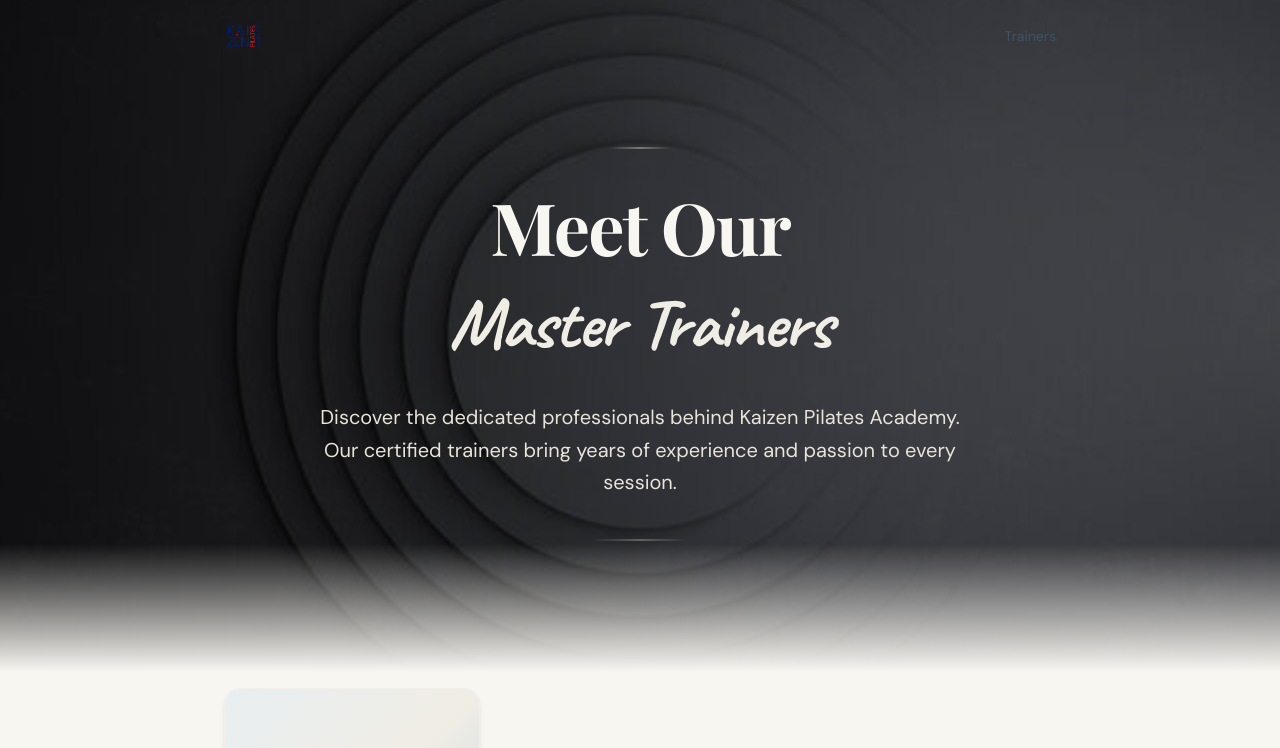
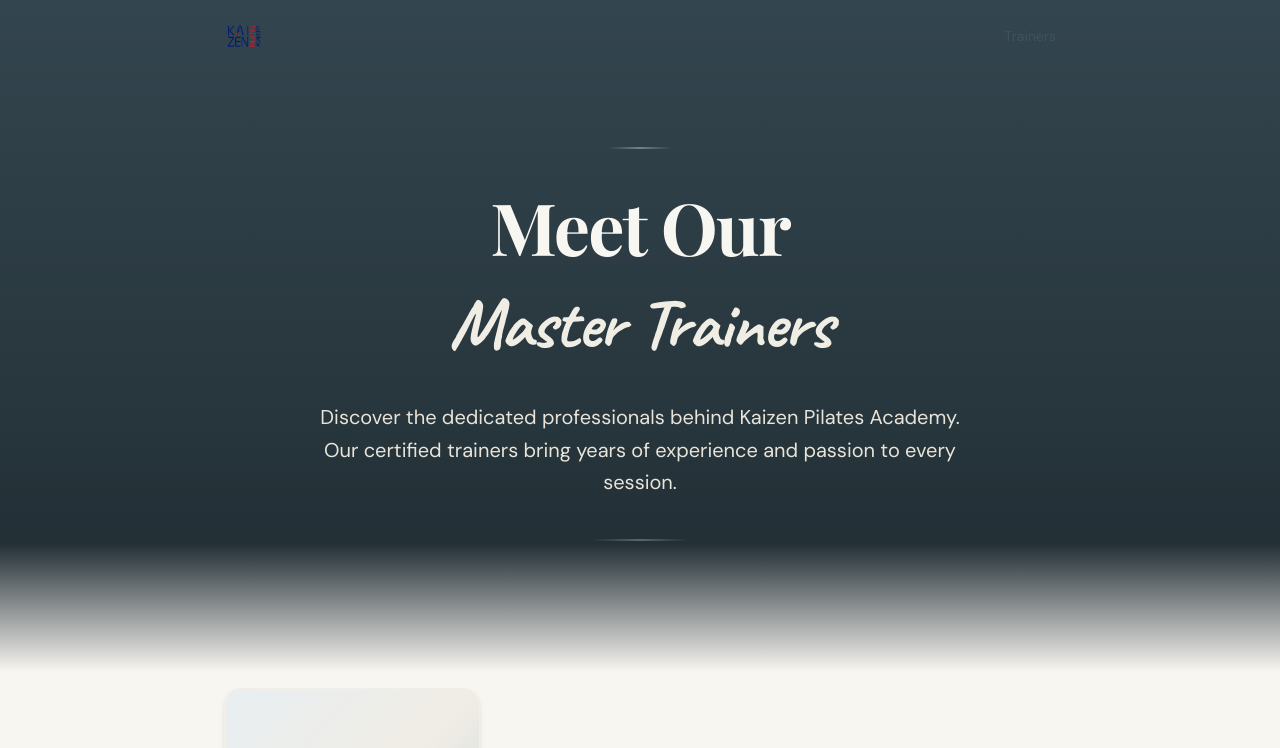
Before and after one commit to billsusanto/KPA, a Next.js app in the folder kpa-trainers/: page /trainers in a window 1280 px wide. Shown: the top 748 px of the page. Built offline with nearby package versions, Linux system fonts and the light colour scheme; a web font is replaced by a local one.

Commit message:
fix: remove bg-kaizen.jpg from hero, use gradient instead

```diff
--- a/kpa-trainers/src/components/landing/Hero.tsx
+++ b/kpa-trainers/src/components/landing/Hero.tsx
@@ -1,11 +1,6 @@
 export function Hero() {
   return (
-    <section className="relative min-h-[70vh] bg-fusion-950 pt-28 pb-24 lg:pt-36 lg:pb-32 overflow-hidden">
-      <div
-        className="absolute inset-0 bg-cover bg-center bg-no-repeat"
-        style={{ backgroundImage: 'url(/bg-kaizen.jpg)' }}
-      />
-
+    <section className="relative min-h-[70vh] bg-gradient-to-b from-fusion-800 via-fusion-900 to-fusion-950 pt-28 pb-24 lg:pt-36 lg:pb-32 overflow-hidden">
       <div className="absolute inset-0 bg-[radial-gradient(ellipse_at_top_right,_var(--tw-gradient-stops))] from-fusion-700/30 via-transparent to-transparent" />
       <div className="absolute inset-0 bg-[radial-gradient(ellipse_at_bottom_left,_var(--tw-gradient-stops))] from-fusion-600/20 via-transparent to-transparent" />
 
```
